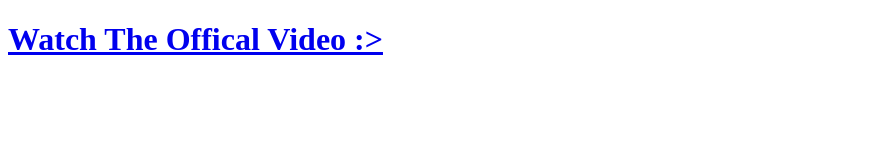
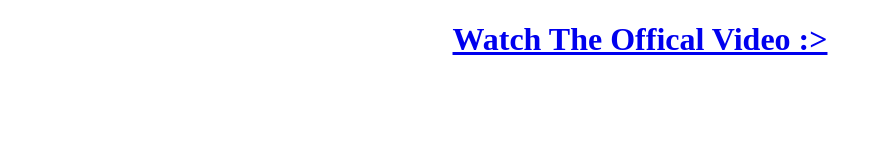
Before and after one commit to RaphielHS/idk.github.io, a plain HTML site: page index.html in a window 1280 px wide. Shown: the whole page, without its empty margins (0-883 px from the left). Drawn offline with Linux system fonts and the light colour scheme.

Commit message:
Update index.html

```diff
--- a/index.html
+++ b/index.html
@@ -4,7 +4,12 @@
     <title>Nana - Made by Raphiel#4045</title>
 </head>
 <body>
-    <h1 style="margin:center;"><a href="https://www.youtube.com/watch?v=ZOZq6z-rTyk">Watch The Offical Video :></a></h1>
+    <style>
+        h1 {
+            text-align:center;
+        }
+    </style>
+    <h1><a href="https://www.youtube.com/watch?v=ZOZq6z-rTyk">Watch The Offical Video :></a></h1>
     <iframe src="nana.mp3" allow="autoplay" id="audio" style="display: none"></iframe>
 </body>
 </head>
```
